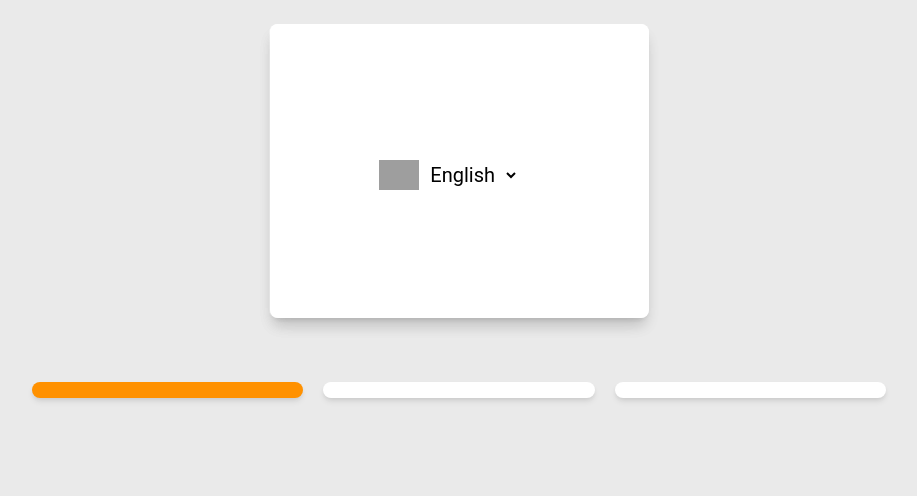
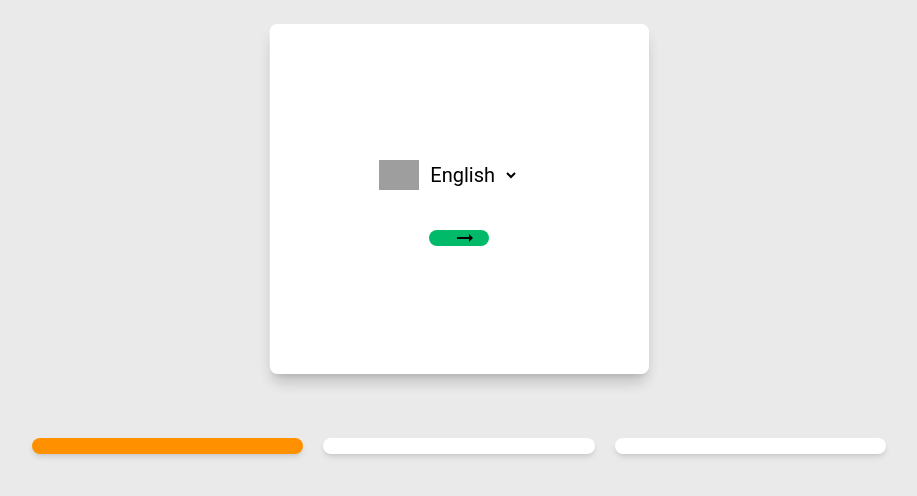
Before and after one commit to flipword/flipword-hub-nuxt-version, a Nuxt app: page /1/welcome-extension in a window 1280 px wide. Shown: the top 496 px of the page, without its empty margins (181-1098 px from the left). Built offline with nearby package versions, Linux system fonts and the light colour scheme; grey boxes are pictures that could not be loaded; what vue3-resize would draw is missing.

Commit message:
:construction: add next button

```diff
--- a/components/welcome-extension-step/WelcomeExtensionStep1.vue
+++ b/components/welcome-extension-step/WelcomeExtensionStep1.vue
@@ -3,7 +3,19 @@
     class="h-full w-full flex flex-col justify-center items-center gap-32 pb-32"
   >
     <span class="text-3xl">{{ t("what_is_language") }}</span>
-    <CountrySelect :current-lang="currentLang" @changeLang="pickLanguage" />
+    <div class="w-full flex flex-col items-center gap-10">
+      <CountrySelect :current-lang="currentLang" @changeLang="pickLanguage" />
+      <button
+        class="flex flex-row gap-3 bg-positive px-4 py-1 rounded-xl items-center"
+        @click="
+          {
+          }
+        "
+      >
+        <span>{{ t("next") }}</span>
+        <img src="~/assets/icons/arrow_right.svg" />
+      </button>
+    </div>
   </div>
 </template>
 
--- a/i18n/i18n-de.json
+++ b/i18n/i18n-de.json
@@ -22,5 +22,6 @@
   "google_auth": "Sign in mit Google",
   "congratulation": "Herzlichen Glückwunsch Sie sind bereit, Flipword zu verwenden! \uD83C\uDF89",
   "this_is_an_example": "Hier ist ein Beispiel für einen Fremdsprachen-Text, den Sie beim Surfen stoßen können:",
-  "send_word_explication": "Wählen Sie das Wort aus, das ein Problem ist, sodass eine Applicetra-Übersetzungstaste und Sie können dieses Wort in Ihre Vokabular-Liste senden."
+  "send_word_explication": "Wählen Sie das Wort aus, das ein Problem ist, sodass eine Applicetra-Übersetzungstaste und Sie können dieses Wort in Ihre Vokabular-Liste senden.",
+  "next": "Nächste"
 }
--- a/i18n/i18n-en.json
+++ b/i18n/i18n-en.json
@@ -22,5 +22,6 @@
   "google_auth": "Sign in with Google",
   "congratulation": "Congratulations You are ready to use Flipword! \uD83C\uDF89",
   "this_is_an_example": "Here is an example of a foreign language text that you may encounter when browsing:",
-  "send_word_explication": "Select the word that is a problem, so an Apparetra translation button and you will be able to send this word to your vocabulary list."
+  "send_word_explication": "Select the word that is a problem, so an Apparetra translation button and you will be able to send this word to your vocabulary list.",
+  "next": "Next"
 }
--- a/i18n/i18n-es.json
+++ b/i18n/i18n-es.json
@@ -22,5 +22,6 @@
   "google_auth": "inicia sesión con Google",
   "congratulation": "Felicitaciones que está listo para usar FlipWord! \uD83C\uDF89",
   "this_is_an_example": "Aquí hay un ejemplo de un texto de idioma extranjero que puede encontrar al navegar:",
-  "send_word_explication": "Seleccione la palabra que es un problema, por lo que un botón de traducción de Apparetra y podrá enviar esta palabra a su lista de vocabulario."
+  "send_word_explication": "Seleccione la palabra que es un problema, por lo que un botón de traducción de Apparetra y podrá enviar esta palabra a su lista de vocabulario.",
+  "next": "Próximo"
 }
--- a/i18n/i18n-fr.json
+++ b/i18n/i18n-fr.json
@@ -23,5 +23,6 @@
   "google_auth": "S'identifier avec Google",
   "congratulation": "Félicitation vous êtes prêt à utiliser FlipWord ! \uD83C\uDF89",
   "this_is_an_example": "Voici un exemple de texte en langue étrangère que vous pouvez rencontrer lors de votre navigation:",
-  "send_word_explication": "Sélectionnez le mot qui vous pose problème, ainsi un bouton de traduction apparetra et vous pourrez envoyer ce mot dans votre liste de vocabulaire."
+  "send_word_explication": "Sélectionnez le mot qui vous pose problème, ainsi un bouton de traduction apparetra et vous pourrez envoyer ce mot dans votre liste de vocabulaire.",
+  "next": "Suivant"
 }
```
Also changed, not shown: assets/icons/arrow_right.svg (added).
